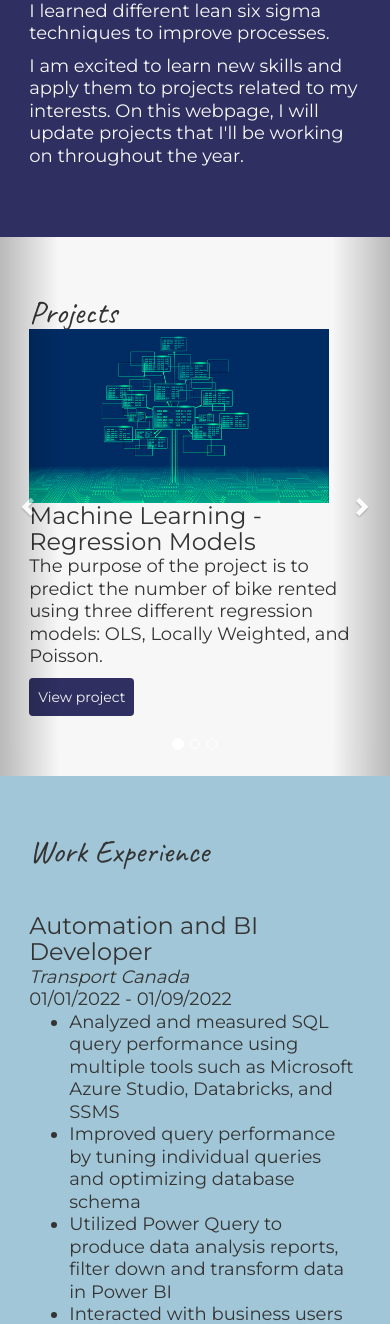
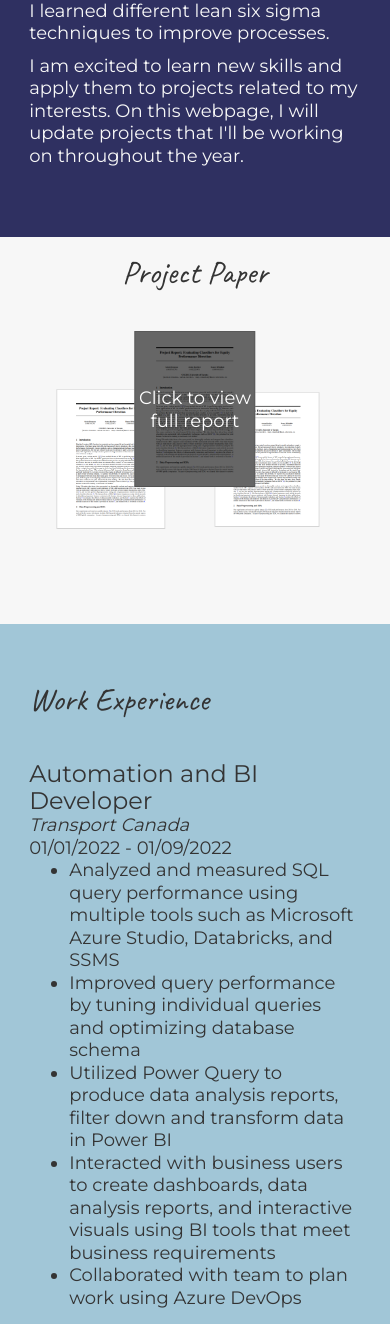
Before and after one commit to alexis-bruneau/Alexis-Website, a Flask app: page / in a window 390 px wide. Shown: the part 551-1875 px from the top of the page. Run offline with Flask 3, Linux system fonts and the light colour scheme; some libraries are stand-ins or nearby versions.

Commit message:
Adding Modified Carousel

```diff
--- a/app/main.py
+++ b/app/main.py
@@ -5,7 +5,7 @@ import torchvision.transforms as transforms
 import torchvision.models as models
 import os
 #from app.model import CNN_HandSign
-from app.model import CNN_HangSign_New
+from model import CNN_HangSign_New #(Remove app when running locally)
 
 app = Flask(__name__,
             template_folder='../templates',
@@ -22,7 +22,7 @@ transform = transforms.Compose([
 # Load your custom model
 model = CNN_HangSign_New()
 #model.load_state_dict(torch.load('app/model_weights.pth', map_location=torch.device('cpu')))
-model.load_state_dict(torch.load('app/model_number_2.pt', map_location=torch.device('cpu')))
+model.load_state_dict(torch.load('model_number_2.pt', map_location=torch.device('cpu')))
 model.eval()
 
 
--- /dev/null
+++ b/static/css/carousel.css
@@ -0,0 +1,161 @@
+.carousel-title {
+  text-align: center;
+  margin-top: 20px;
+}
+
+#carousel {
+  position: relative;
+  height: 40vw;
+  overflow: hidden;
+  margin-top: 5vh;
+  margin-bottom: 6vh;
+}
+
+#carousel div {
+  position: absolute;
+  transition: transform 1s, left 1s, opacity 1s, z-index 0s;
+  opacity: 1;
+}
+
+#carousel div img {
+  width: 30vw;
+  height: 30vw;
+  object-fit: contain;
+  transition: width 1s, height 1s;
+}
+
+#carousel div.hideLeft {
+  left: 0%;
+  opacity: 0;
+  transform: translateY(50%) translateX(-50%);
+}
+
+#carousel div.hideLeft img,
+#carousel div.hideRight img,
+#carousel div.prevLeftSecond img,
+#carousel div.nextRightSecond img {
+  width: 80%;
+}
+
+#carousel div.hideRight {
+  left: 100%;
+  opacity: 0;
+  transform: translateY(50%) translateX(-50%);
+}
+
+#carousel div.prev {
+  z-index: 5;
+  left: 30%;
+  transform: translateY(50px) translateX(-50%);
+}
+
+#carousel div.prev img,
+#carousel div.next img {
+  width: 90%;
+}
+
+#carousel div.prevLeftSecond {
+  z-index: 4;
+  left: 15%;
+  transform: translateY(50%) translateX(-50%);
+  opacity: 0.7;
+}
+
+/* Define the initial transformations as variables */
+:root {
+  --translate: translateY(0px) translateX(-50%);
+  --scale: scale(1);
+}
+
+#carousel div.selected {
+  z-index: 10;
+  left: 50%;
+  /* Use the variables for transform property */
+  transform: var(--translate) var(--scale);
+}
+
+#carousel div.selected img {
+  width: 100%;
+}
+
+#carousel div.next {
+  z-index: 5;
+  left: 70%;
+  transform: translateY(50px) translateX(-50%);
+}
+
+#carousel div.nextRightSecond {
+  z-index: 4;
+  left: 85%;
+  transform: translateY(50%) translateX(-50%);
+  opacity: 0.7;
+}
+
+.selected {
+  position: relative;
+  transition: transform 5s;
+}
+
+/* All other images should not scale on hover */
+.hideLeft:hover,
+.hideRight:hover,
+.next:hover,
+.prev:hover {
+  transform: scale(1);
+}
+
+.selected:hover {
+  /* Update the scale variable on hover */
+  --scale: scale(1.1);
+}
+
+.selected:hover .image-overlay {
+  display: flex;
+}
+
+.image-overlay {
+  position: absolute;
+  top: 0;
+  left: 0;
+  width: 100%;
+  height: 100%;
+  display: none;
+  align-items: center;
+  justify-content: center;
+  background-color: rgba(0,0,0,0.6);
+  color: white;
+  text-align: center;
+}
+
+.image-text {
+  z-index: 10;
+  position: absolute;
+  top: 50%;
+  left: 50%;
+  transform: translate(-50%, -50%);
+  color: rgb(255, 255, 255);
+  font-size: 18px;
+  opacity: 0;
+  transition: opacity 0.3s ease;
+  display: flex;
+  align-items: center;
+  justify-content: center;
+  text-align: center;
+  width: 100%;
+  pointer-events: none;
+}
+
+@media (max-width: 600px) {
+  #carousel div img {
+    width: 40vw;
+    height: 40vw;
+  }
+
+  #carousel {
+    position: relative;
+    height: 60vw;
+    overflow: hidden;
+    margin-top: 5vh;
+    margin-bottom: 7vh;
+  }
+}
--- a/static/js/Carousel.js
+++ /dev/null
@@ -1,26 +0,0 @@
-$(document).ready(function(){
-  // Activate Carousel
-  $("#myCarousel").carousel();
-
-  // Enable Carousel Indicators
-  $(".item1").click(function(){
-    $("#myCarousel").carousel(0);
-  });
-  $(".item2").click(function(){
-    $("#myCarousel").carousel(1);
-  });
-  $(".item3").click(function(){
-    $("#myCarousel").carousel(2);
-  });
-  $(".item4").click(function(){
-    $("#myCarousel").carousel(3);
-  });
-
-  // Enable Carousel Controls
-  $(".left").click(function(){
-    $("#myCarousel").carousel("prev");
-  });
-  $(".right").click(function(){
-    $("#myCarousel").carousel("next");
-  });
-});
--- a/static/js/CarouselTest.js
+++ b/static/js/CarouselTest.js
@@ -1,6 +1,9 @@
 $(document).ready(function() {
 
     function moveToSelected(element) {
+
+        // Hide the overlay for all images
+        $('#carousel .image-overlay').hide();
 
         if (element == "next") {
             var selected = $(".selected").next();
@@ -12,20 +15,18 @@ $(document).ready(function() {
 
         var next = $(selected).next();
         var prev = $(selected).prev();
-    var prevSecond = $(prev).prev();
-    var nextSecond = $(next).next();
 
         $(selected).removeClass().addClass("selected");
-
         $(prev).removeClass().addClass("prev");
         $(next).removeClass().addClass("next");
 
-    $(nextSecond).removeClass().addClass("nextRightSecond");
-    $(prevSecond).removeClass().addClass("prevLeftSecond");
+        // Hide all other images
+        $(next).nextAll().removeClass().addClass('hideRight');
+        $(prev).prevAll().removeClass().addClass('hideLeft');
 
-    $(nextSecond).nextAll().removeClass().addClass('hideRight');
-    $(prevSecond).prevAll().removeClass().addClass('hideLeft');
-
+        // Show the overlay for the selected image and update its href
+        var href = $(selected).data('href');  // Get the URL from the data-href attribute
+        $(selected).find('.image-overlay').attr('href', href).show();
     }
 
     $(document).keydown(function(e) {
--- a/templates/index.html
+++ b/templates/index.html
@@ -16,12 +16,16 @@ Her course / files can be found on this link: https://www.linkedin.com/learning/
     <link rel="stylesheet" href="/static/css/style.css">
     <link rel="stylesheet" href="/static/css/menu_bar.css">
 
+    <link rel="stylesheet" type="text/css" href="/static/css/carousel.css">
+
 
     <script src="https://ajax.googleapis.com/ajax/libs/jquery/3.6.0/jquery.min.js"></script>
     <script src="https://maxcdn.bootstrapcdn.com/bootstrap/3.4.1/js/bootstrap.min.js"></script>
     <script src="/static/js/MenuBar.js"></script>
     <script src="/static/js/Email.js"></script>
+    <script src="/static/js/CarouselTest.js"></script>
     <script src = "/static/js/GreyScale_FileUpload.js"></script>
+    <script src="https://ajax.googleapis.com/ajax/libs/jquery/3.5.1/jquery.min.js"></script>
 
   </head>
   <body>
@@ -53,9 +57,57 @@ Her course / files can be found on this link: https://www.linkedin.com/learning/
 
       <!-- ********************  PROJECTS / PORTFOLIO  ********************* -->
       <!-- Test -->
+      <h2 class="carousel-title">Project Paper</h2>
+      <div id="carousel">
+        <div class="hideLeft" data-href="Project_PDF_Reports/People Tracker.pdf">
+            <img src="/static/images/People_tracker_pdf.png">
+            <a href="#" class="image-overlay" style="display: none;">
+              <div class="image-text">Click to view full report</div>
+          </a>
+
+        </div>
+        <div class="hideLeft" data-href="Project_PDF_Reports/Autonomous Robotic Dishwasher Arm.pdf">
+            <img src="/static/images/Robotic_Arm_Prediction_Paper.png">
+            <a href="#" class="image-overlay" style="display: none;">
+              <div class="image-text">Click to view full report</div>
+          </a>
+        </div>
+        <div class="prev" data-href="Project_PDF_Reports/Project Report Evaluating Classifiers for Equity.pdf">
+            <img src="/static/images/Stock_Prediction_Paper.png">
+            <a href="#" class="image-overlay" style="display: none;">
+              <div class="image-text">Click to view full report</div>
+          </a>
+        </div>
+        <div class="selected" data-href="Project_PDF_Reports/Autonam">
+            <img src="/static/images/Stock_Prediction_Paper.png">
+            <a href="#" class="image-overlay" style="display: none;">
+              <div class="image-text">Click to view full report</div>
+          </a>
+        </div>
+        <div class="next" data-href="Project_PDF_Reports/Project Report Evaluating Classifiers for Equity.pdf">
+            <img src="/static/images/Stock_Prediction_Paper.png">
+            <a href="#" class="image-overlay" style="display: none;">
+              <div class="image-text">Click to view full report</div>
+          </a>
+        </div>
+        <div class="hideRight" data-href="Project_PDF_Reports/Autonomous Robotic Dishwasher Arm.pdf">
+            <img src="/static/images/Robotic_Arm_Prediction_Paper.png">
+            <a href="#" class="image-overlay" style="display: none;">
+              <div class="image-text">Click to view full report</div>
+          </a>
+        </div>
+        <div class="hideRight" data-href="Project_PDF_Reports/People Tracker.pdf">
+            <img src="/static/images/People_tracker_pdf.png">
+            <a href="#" class="image-overlay" style="display: none;">
+              <div class="image-text">Click to view full report</div>
+          </a>
+        </div>
+    </div>
 
 
+      <!-- <div id="Carousel_main_page"></div> -->
 
+        <!--
         <div id="myCarousel" class="carousel slide">
           <ol class="carousel-indicators">
             <li class="item1 active"></li>
@@ -63,15 +115,15 @@ Her course / files can be found on this link: https://www.linkedin.com/learning/
             <li class="item3"></li>
           </ol>
 
-          <!-- Wrapper for slides -->
+
           <div class = "content-wrap divider">
             <h2>Projects</h2>
             <div class="carousel-inner" role="listbox">
               <div class="item active">
-              <!-- Copy the whole <section> block to add more projects. -->
+
                 <section class="projects">
 
-                  <!-- Copy the whole <section> block to add more projects. -->
+
                   <section class = "projects-item">
                     <img src="/static/images/Decision-Tree.jpg" alt="description of image">
                     <h3>Machine Learning - Regression Models</h3>
@@ -109,7 +161,7 @@ Her course / files can be found on this link: https://www.linkedin.com/learning/
 
             </div>
           </div>
-          <!-- Left and right controls -->
+
           <a class="left carousel-control" href="#myCarousel" role="button">
             <span class="glyphicon glyphicon-chevron-left" aria-hidden="true"></span>
             <span class="sr-only">Previous</span>
@@ -119,6 +171,7 @@ Her course / files can be found on this link: https://www.linkedin.com/learning/
             <span class="sr-only">Next</span>
           </a>
         </div>
+      -->
 
       <!-- ***********************  WORK EXPERIENCE  *********************** -->
       <section class="work-experience">
@@ -242,11 +295,12 @@ Her course / files can be found on this link: https://www.linkedin.com/learning/
         <div id="contact"></div>
       </footer>
     </main>
-    <script src="static/js/Carousel.js"></script>
+
     <script>
       $(document).ready(function(){
       $("#menu").load("/menu_bar.html");
-      $("#contact").load("/Contact.html")
+      $("#contact").load("/Contact.html");
+      $("#Carousel_main_page").load("/Carousel_JQuerry.html")
   });
       </script>
 
```
Also changed, not shown: static/css/carousel_test.css (deleted, +0 -95 lines), static/css/pdf_image.css (+26 -1 lines), templates/Carousel_Test.html (deleted, +0 -42 lines). Lines whose indentation alone changed are shown as unchanged.
